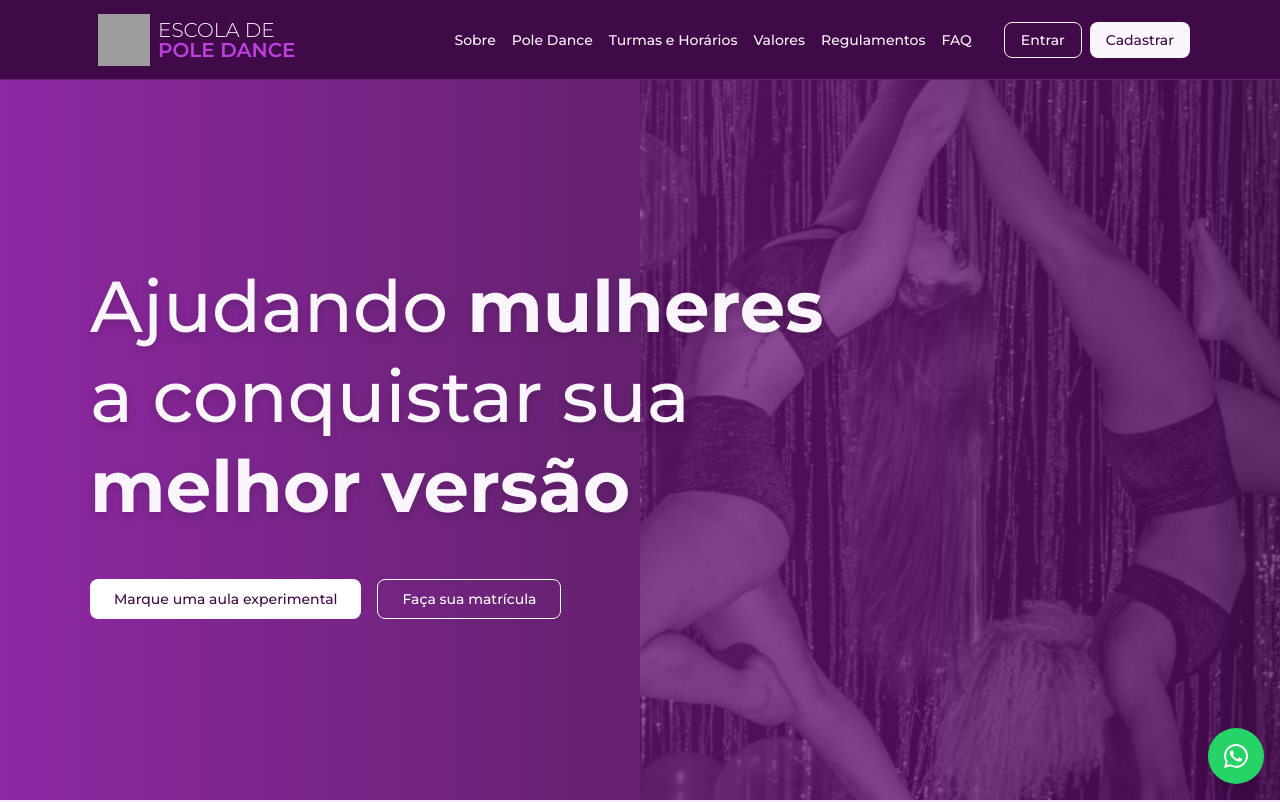
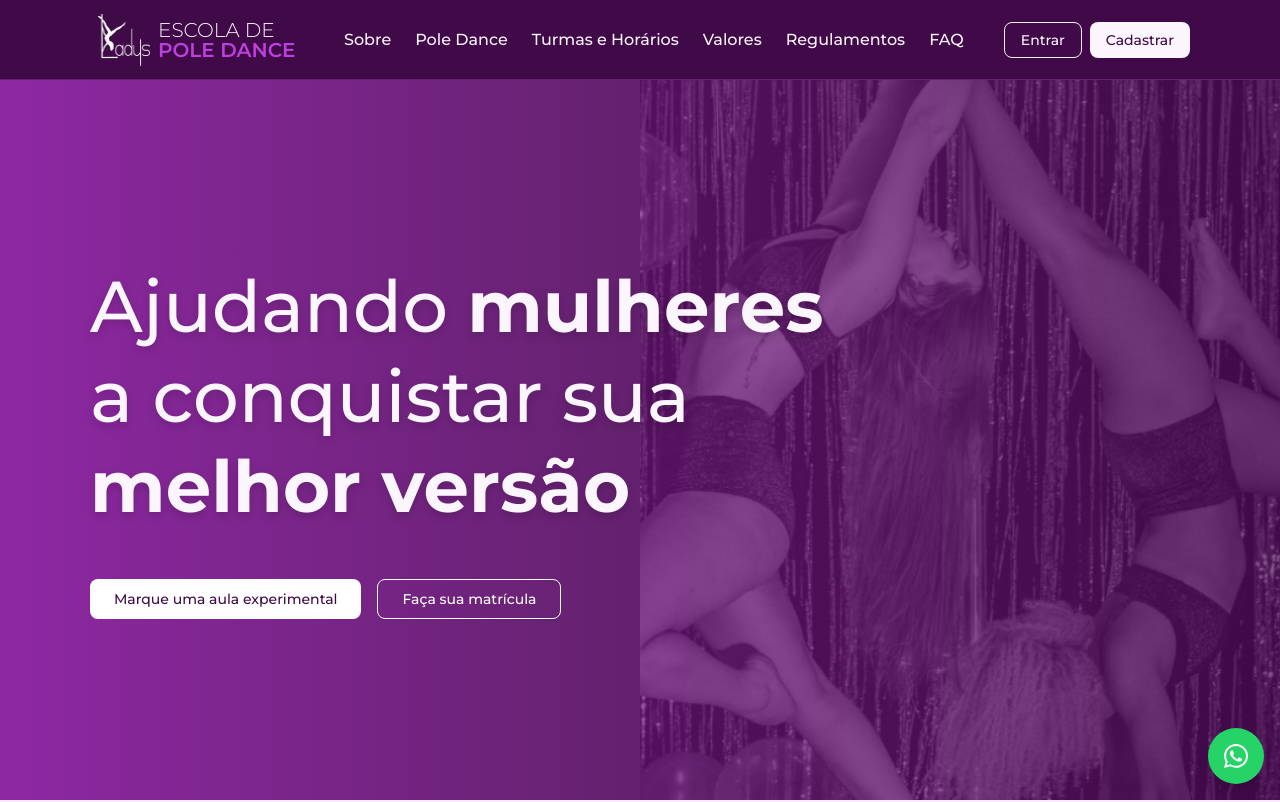
Before and after one commit to mdsreq-fga-unb/REQ-2025.2-T01-EscolaPoleDance, a React (Vite) app in the folder frontend/: page / in a window 1280 px wide. Shown: the top 802 px of the page. Built offline with nearby package versions, Linux system fonts and the light colour scheme; grey boxes are pictures that could not be loaded.

Commit message:
#12 refactor: Improve organization, adjust colors and minor visual refinements for the Navbar component

```diff
--- a/frontend/src/components/layout/Navbar.tsx
+++ b/frontend/src/components/layout/Navbar.tsx
@@ -1,128 +1,165 @@
 import { useState } from "react";
-import { Link, useLocation } from "react-router-dom";
+import { Link, useLocation, useNavigate } from "react-router-dom";
 import { Button } from "../ui/button";
 import logo from "../../assets/img/icons/lady-logo.png";
 
-const Navbar = () => {
-  const [isMenuOpen, setIsMenuOpen] = useState(false);
-  const { pathname } = useLocation();
-
-  const toggleMenu = () => {
-    setIsMenuOpen(!isMenuOpen);
+// Types
+type NavItem = {
+  label: string;
+  to: string;
 };
 
-  const handleLogoClick = () => {
-    if (pathname == "/") {
-      window.scrollTo({ top: 0, behavior: "smooth" });
-    }
-  }
+// Constants
+const NAV_ITEMS: NavItem[] = [
+  { label: "Sobre", to: "/about" },
+  { label: "Pole Dance", to: "/pole-dance" },
+  { label: "Turmas e Horários", to: "/classes" },
+  { label: "Valores", to: "/pricing" },
+  { label: "Regulamentos", to: "/policies" },
+  { label: "FAQ", to: "/faq" },
+];
+
+const HamburgerButton = ({
+  isOpen,
+  onClick,
+}: {
+  isOpen: boolean;
+  onClick: () => void;
+}) => (
+  <button
+    onClick={onClick}
+    className="xl:hidden flex flex-col justify-center items-center w-8 h-8 space-y-1 m-4"
+    aria-label="Toggle menu"
+    aria-expanded={isOpen}
+  >
+    <span
+      className={`block w-6 h-0.5 bg-fuchsia-pink-50 transition-all duration-300 ${isOpen ? "rotate-45 translate-y-1.5" : ""}`}
+    ></span>
+    <span
+      className={`block w-6 h-0.5 bg-fuchsia-pink-50 transition-all duration-300 ${isOpen ? "opacity-0" : ""}`}
+    ></span>
+    <span
+      className={`block w-6 h-0.5 bg-fuchsia-pink-50 transition-all duration-300 ${isOpen ? "-rotate-45 -translate-y-1.5" : ""}`}
+    ></span>
+  </button>
+);
+
+const LogoButton = ({ onClick }: { onClick: () => void }) => (
+  <Link to="/" onClick={onClick} className="flex items-center">
+    <img src={logo} alt="Logo Escola de Pole Dance" className="w-17 h-17 p-2" />
+    <div className="flex flex-col">
+      <span className="text-lg md:text-lg lg:text-xl font-light text-fuchsia-pink-50 leading-none">
+        ESCOLA DE
+      </span>
+      <span className="text-lg md:text-lg lg:text-xl font-semibold text-fuchsia-pink-500 leading-none">
+        POLE DANCE
+      </span>
+    </div>
+  </Link>
+);
+
+const NavLink = ({
+  item,
+  onClick,
+}: {
+  item: NavItem;
+  className: string;
+  onClick?: () => void;
+}) => {
+  return (
+    <Link
+      to={item.to}
+      onClick={onClick}
+      className="text-fuchsia-pink-50 font-medium hover:text-fuchsia-pink-200 transition-colors"
+    >
+      {item.label}
+    </Link>
+  );
+};
+
+const AuthButtons = ({
+  isMobile,
+  onClose,
+}: {
+  isMobile?: boolean;
+  onClose?: () => void;
+}) => {
+  const buttonContainerClass = isMobile
+    ? "flex flex-col gap-3 pt-4 border-t border-fuchsia-pink-800"
+    : "flex items-center gap-1 xl:gap-2 ml-2 xl:ml-4";
+
+  const buttonSizeClass = isMobile ? "w-full" : "";
+  const textSizeClass = isMobile ? "" : "text-xs xl:text-sm";
 
   return (
-    <nav className="fixed top-0 w-full h-20 px-8 sm:px-8 md:px-12 lg:px-16 xl:px-[90px] bg-fuchsia-pink-950 border-b border-fuchsia-pink-900 text-fuchsia-pink-50 flex justify-start lg:justify-between items-center z-50">
-      {/* Mobile Menu Button - Lado Esquerdo */}
-      <button
-        onClick={toggleMenu}
-        className="lg:hidden flex flex-col justify-center items-center w-8 h-8 space-y-1 m-4" aria-label="Toggle menu">
-        <span className={`block w-6 h-0.5 bg-fuchsia-pink-50 transition-all duration-300 ${isMenuOpen ? 'rotate-45 translate-y-1.5' : ''}`}></span>
-        <span className={`block w-6 h-0.5 bg-fuchsia-pink-50 transition-all duration-300 ${isMenuOpen ? 'opacity-0' : ''}`}></span>
-        <span className={`block w-6 h-0.5 bg-fuchsia-pink-50 transition-all duration-300 ${isMenuOpen ? '-rotate-45 -translate-y-1.5' : ''}`}></span>
-      </button>
-
-      {/* Logo Button */}
-      <Link to="/" onClick={handleLogoClick} className="flex items-center">
-        <img
-          src={logo} alt="Logo Escola de Pole Dance" className="w-17 h-17 p-2"
-        />
-        <div className="flex flex-col">
-          <span className="text-lg md:text-lg lg:text-xl font-light text-fuchsia-pink-50 leading-none">ESCOLA DE</span>
-          <span className="text-lg md:text-lg lg:text-xl font-semibold text-fuchsia-pink-500 leading-none">POLE DANCE</span>
-        </div>
-      </Link>
-
-      {/* Desktop Navigation */}
-      <div className="hidden lg:flex items-center gap-2 xl:gap-4">
-        <a href="#about" className="text-fuchsia-pink-50 text-xs xl:text-sm font-medium hover:text-fuchsia-pink-500 transition-colors">
-          Sobre
-        </a>
-        <a href="#benefits" className="text-fuchsia-pink-50 text-xs xl:text-sm font-medium hover:text-fuchsia-pink-500 transition-colors">
-          Pole Dance
-        </a>
-        <Link to="/404" className="text-fuchsia-pink-50 text-xs xl:text-sm font-medium hover:text-fuchsia-pink-500 transition-colors">
-          Turmas e Horários
-        </Link>
-        <Link to="/404" className="text-fuchsia-pink-50 text-xs xl:text-sm font-medium hover:text-fuchsia-pink-500 transition-colors">
-          Valores
-        </Link>
-        <Link to="/404" className="text-fuchsia-pink-50 text-xs xl:text-sm font-medium hover:text-fuchsia-pink-500 transition-colors">
-          Regulamentos
-        </Link>
-        <a href="#faq" className="text-fuchsia-pink-50 text-xs xl:text-sm font-medium hover:text-fuchsia-pink-500 transition-colors">
-          FAQ
-        </a>
-
-        {/* Desktop Buttons */}
-        <div className="flex items-center gap-1 xl:gap-2 ml-2 xl:ml-4">
-          <Link to="/404">
+    <div className={buttonContainerClass}>
+      <Link to="/login" onClick={onClose}>
         <Button
           variant="outline"
           size="default"
-              className="border-fuchsia-pink-50 text-fuchsia-pink-50 bg-transparent hover:bg-fuchsia-pink-100 text-xs xl:text-sm cursor-pointer">
+          className={`border-fuchsia-pink-50 text-fuchsia-pink-50 bg-transparent hover:bg-fuchsia-pink-100 cursor-pointer ${textSizeClass} ${buttonSizeClass}`}
+        >
           Entrar
         </Button>
       </Link>
-          <Link to="/404">
+      <Link to="/signup" onClick={onClose}>
         <Button
           size="default"
-              className="bg-fuchsia-pink-50 text-fuchsia-pink-950 hover:bg-fuchsia-pink-100 text-xs xl:text-sm cursor-pointer">
+          className={`bg-fuchsia-pink-50 text-fuchsia-pink-950 hover:bg-fuchsia-pink-100 cursor-pointer ${textSizeClass} ${buttonSizeClass}`}
+        >
           Cadastrar
         </Button>
       </Link>
     </div>
+  );
+};
+
+export default function Navbar() {
+  const [isMenuOpen, setIsMenuOpen] = useState(false);
+  const { pathname } = useLocation();
+  const navigate = useNavigate();
+
+  const toggleMenu = () => setIsMenuOpen(!isMenuOpen);
+  const closeMenu = () => setIsMenuOpen(false);
+
+  const handleLogoClick = () => {
+    if (pathname === "/") window.scrollTo({ top: 0, behavior: "smooth" });
+    else navigate("/");
+  };
+
+  return (
+    <nav className="fixed top-0 w-full h-20 px-8 sm:px-8 md:px-12 lg:px-16 xl:px-[90px] bg-fuchsia-pink-950 border-b border-fuchsia-pink-900 flex justify-start lg:justify-between items-center z-50">
+      <HamburgerButton isOpen={isMenuOpen} onClick={toggleMenu} />
+      <LogoButton onClick={handleLogoClick} />
+
+      {/* Desktop Navigation */}
+      <div className="hidden xl:flex items-center gap-4 xl:gap-6">
+        {NAV_ITEMS.map((item) => (
+          <NavLink
+            key={item.label}
+            item={item}
+            className="text-xs xl:text-sm"
+          />
+        ))}
+        <AuthButtons />
       </div>
 
-      {/* Mobile Menu */}
+      {/* Mobile Navigation */}
       {isMenuOpen && (
-        <div className="fixed top-20 left-0 right-0 bg-fuchsia-pink-950 border-b border-fuchsia-pink-800 lg:hidden z-50 shadow-lg">
+        <div className="fixed top-20 left-0 right-0 bg-fuchsia-pink-950 border-b border-fuchsia-pink-800 xl:hidden z-50 shadow-lg">
           <div className="flex flex-col p-6 space-y-4">
-            <a href="#about" className="text-white text-base font-medium hover:text-fuchsia-pink-500 transition-colors" onClick={() => setIsMenuOpen(false)}>
-              Sobre
-            </a>
-            <a href="#benefits" className="text-white text-base font-medium hover:text-fuchsia-pink-500 transition-colors" onClick={() => setIsMenuOpen(false)}>
-              Pole Dance
-            </a>
-            <Link to="/" className="text-white text-base font-medium hover:text-fuchsia-pink-500 transition-colors" onClick={() => setIsMenuOpen(false)}>
-              Turmas e Horários
-            </Link>
-            <Link to="/" className="text-white text-base font-medium hover:text-fuchsia-pink-500 transition-colors" onClick={() => setIsMenuOpen(false)}>
-              Valores
-            </Link>
-            <Link to="/" className="text-white text-base font-medium hover:text-fuchsia-pink-500 transition-colors" onClick={() => setIsMenuOpen(false)}>
-              Regulamentos
-            </Link>
-            <a href="#faq" className="text-white text-base font-medium hover:text-fuchsia-pink-500 transition-colors" onClick={() => setIsMenuOpen(false)}>
-              FAQ
-            </a>
-
-            {/* Mobile Buttons */}
-            <div className="flex flex-col gap-3 pt-4 border-t border-fuchsia-pink-800">
-              <Link to="/404" onClick={() => setIsMenuOpen(false)}>
-                <Button
-                  variant="outline" size="default" className="border-fuchsia-pink-50 text-fuchsia-pink-50 bg-transparent hover:bg-fuchsia-pink-800 w-full">
-                  Entrar
-                </Button>
-              </Link>
-              <Link to="/404" onClick={() => setIsMenuOpen(false)}>
-                <Button
-                  size="default" className="bg-fuchsia-pink-50 text-fuchsia-pink-950 hover:bg-fuchsia-pink-600 hover:text-white w-full">
-                  Cadastrar
-                </Button>
-              </Link>
-            </div>
+            {NAV_ITEMS.map((item) => (
+              <NavLink
+                key={item.label}
+                item={item}
+                className="text-base"
+                onClick={closeMenu}
+              />
+            ))}
+            <AuthButtons isMobile onClose={closeMenu} />
           </div>
         </div>
       )}
     </nav>
   );
-};
-
-export default Navbar;
+}
```
Also changed, not shown: frontend/src/assets/img/icons/lady-logo.png (added). Lines whose indentation alone changed are shown as unchanged.
